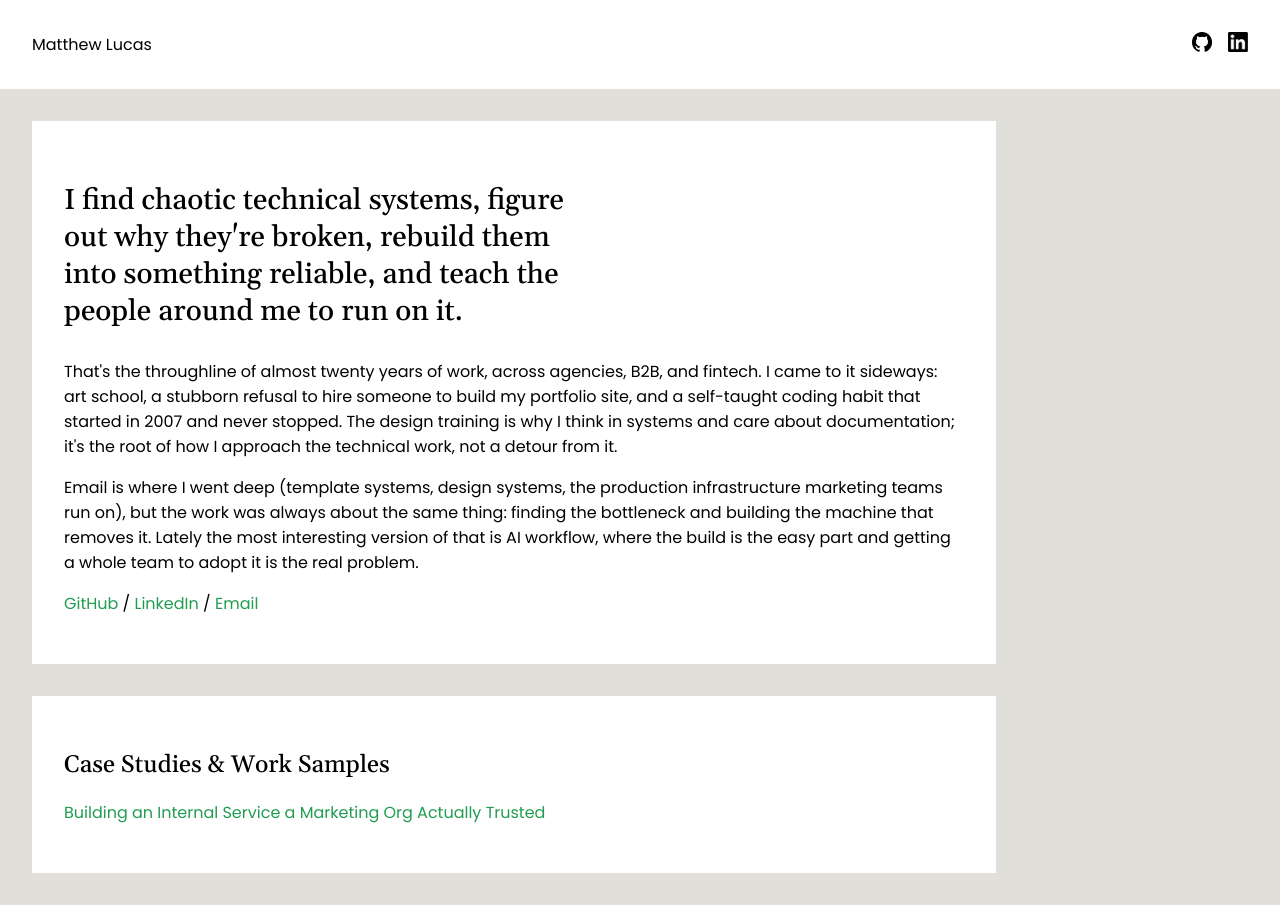
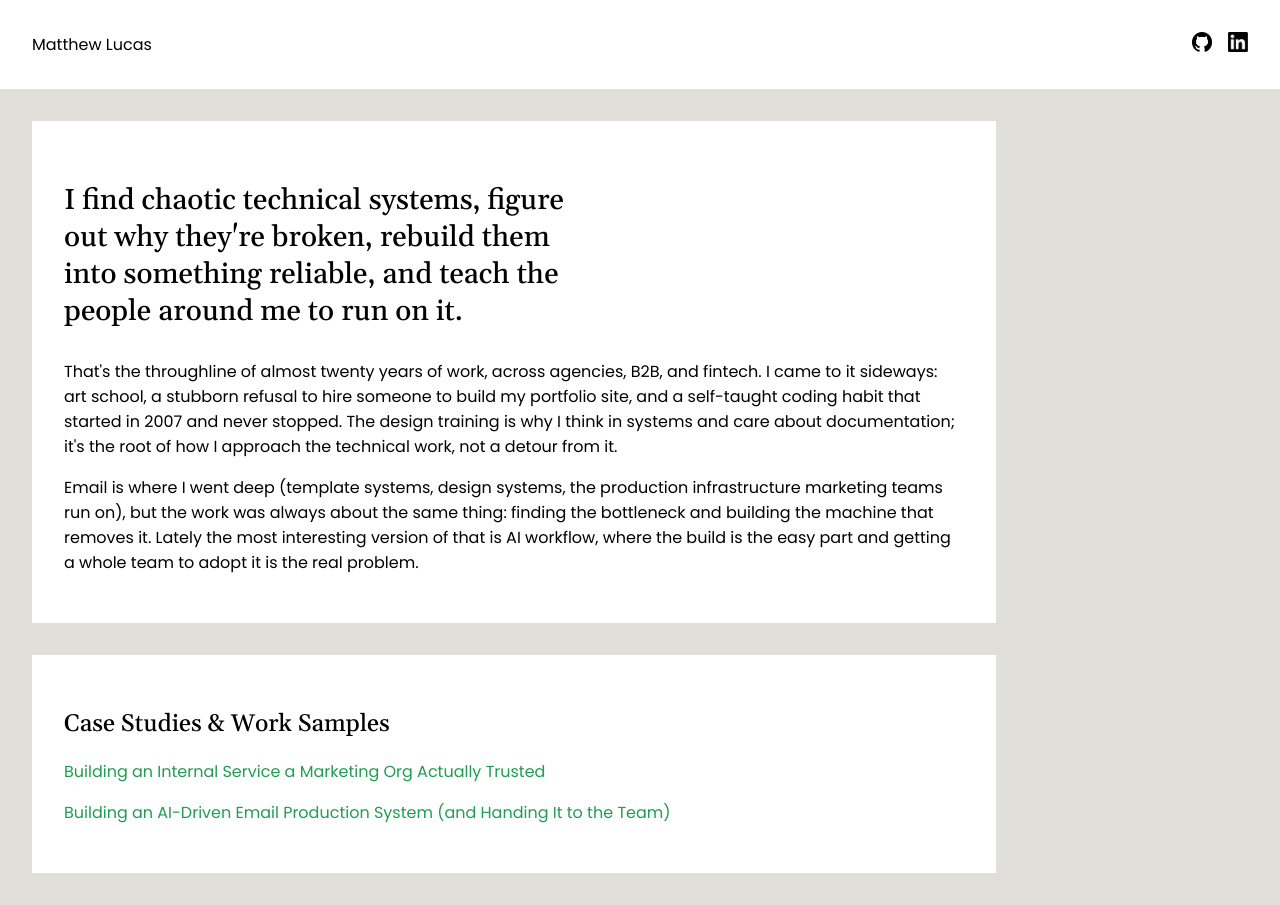
Before and after one commit to mattdavidlucas/mattdavidlucas.github.io, a Jekyll site: the page built from index.html, in a window 1280 px wide. Built offline with Jekyll 4.4.1, drawn with Linux system fonts in a browser that asks for light colours.

Commit message:
Set up new AI page; small clean ups.

```diff
--- a/_data/samples.json
+++ b/_data/samples.json
@@ -3,6 +3,10 @@
     {
       "title": "Building an Internal Service a Marketing Org Actually Trusted",
       "url": "building-an-internal-marketing-service"
+    },
+    {
+      "title": "Building an AI-Driven Email Production System (and Handing It to the Team)",
+      "url": "ai-driven-production-system"
     }
   ]
 }
--- /dev/null
+++ b/ai-driven-production-system.html
@@ -0,0 +1,127 @@
+---
+layout: default
+title: Building an AI-Driven Email Production System (and Handing It to the Team)
+---
+
+<article>
+<header>
+<small>Use Case</small>
+<h1>Building an AI-Driven Email Production System (and Handing It to the Team)</h1>
+<p>2025 – 2026</p>
+</header>
+
+<section>
+<h2>Intro</h2>
+
+<p>Here's a fact about my role at Credit Karma: producing a single marketing email was labor intensive, manual, and built for developers, not marketers.</p>
+
+<p>Emails were built in Handlebars.js and compiled through a Node-based build, with everything version-controlled in a GitHub repo that lived outside our marketing platform. Creating a new email meant branching in Git, hand-formatting campaign copy into individual Handlebars and JSON files, running a build command in Terminal, previewing in Chrome to catch broken links and rendering issues, fixing what broke, re-running the build, and finally sending the email into Litmus to kick off a review. Solid engineering practice. But it meant every routine email dragged someone (a marketer, or me on their behalf) through Terminal, Git, and a pull request just to get to the starting line.</p>
+
+<p>This is the story of how I took that process apart and rebuilt it with AI, and then handed the result to the people who needed it.</p>
+</section>
+
+<section>
+<h2>A head start on the mindset</h2>
+
+<p>Long before AI showed up, I had the instinct for this. Early in my career, an engineer mentored me on the importance of shell scripting and a well-built <code>.bash_profile</code> (to him, a good bash profile was a crowning achievement, a file to brag about; his idea of fun was converting Windows laptops to Linux machines). So when I landed in this manual workflow, my first move was to script the repetitive parts away. Those early scripts were basic, but they saved real time, and they set the pattern for everything that came after: find the repetitive part, automate it, and get the attention back on the work that actually matters.</p>
+
+<p>Then AI was made available to all employees, and I suddenly had a lot more to work with. I was skeptical at first. I started with our in-house GenAI platform, which was kind of good, and then we got access to Google Gemini Enterprise, which is where it started getting real.</p>
+
+<p>What follows is the progression, broken into levels, sort of like a video game. Each level made the system more capable, and less dependent on me.</p>
+</section>
+
+<img src="" alt="">
+
+<section>
+<h2>Level 1: Google Gemini Enterprise</h2>
+
+<p>To kick the tires, I started basic: I used Gemini only for creating VS Code snippets (this was pre-Cursor). Building snippets used to be tedious. I'd actually made a snippet to create snippets, but with Gemini I built a Gem instead, and all I had to do was paste in a block of code and it would format it and hand back a finished snippet. I ended up creating snippets for every piece of template code in our repo, about 200 in total, and I did the whole thing (I think) in an afternoon. The snippets, paired with my shell scripts, cleared a lot of friction and gave me a real sense of flow.</p>
+
+<p>But I wanted to see if I could do more, so I started working with Gemini's Coding Partner Gem on my existing shell scripts. I gave it what I had, outlined my ideal workflow, and let it go. What came back was pretty good (probably 80% of the way there), so I ran several rounds of iteration and a lot of testing against my real workflow.</p>
+
+<p>The final result was a game changer at that pre-Cursor, pre-Claude Code level. My flow was mostly running shell scripts to format copy and reaching for snippets when something needed a custom layout. Here's what I built:</p>
+
+<p><strong><a href="https://github.com/mattdavidlucas/ai-for-email-templates/blob/main/level-01/gostarter.sh" target="_blank">gostarter.sh</a></strong>: Generates a net-new marketing email, with optional push message. It clones a standard boilerplate template and replaces placeholder campaign metadata with whatever I specified.</p>
+
+<p><strong><a href="https://github.com/mattdavidlucas/ai-for-email-templates/blob/main/level-01/goclone.sh" target="_blank">goclone.sh</a></strong>: Clones an existing marketing email or push message, and replaces the old campaign metadata with the new.</p>
+
+<p><strong><a href="https://github.com/mattdavidlucas/ai-for-email-templates/blob/main/level-01/gosplit.sh" target="_blank">gosplit.sh</a></strong>: Splits a block of copy into individual, numbered <code>.hbs</code> files, used for creative experiments.</p>
+
+<p><strong><a href="https://github.com/mattdavidlucas/ai-for-email-templates/blob/main/level-01/goreplace.sh" target="_blank">goreplace.sh</a></strong>: Finds and replaces text across a campaign directory. Fairly trivial (an IDE does the same thing), but surprisingly handy at times.</p>
+
+<p><strong><a href="https://github.com/mattdavidlucas/ai-for-email-templates/blob/main/level-01/litmus-qa.sh" target="_blank">litmus-qa.sh</a></strong>: The one I truly loved. It uses the Mailgun <code>messages</code> endpoint to send the built HTML to Litmus, which simultaneously creates a Litmus test and posts it to Slack through the Litmus/Slack integration. Finally, I didn't have to leave my IDE to kick off a test.</p>
+
+<p>This was the new workflow: shell scripts, snippets, and a bash profile I could be proud of. Then a couple of engineering colleagues told me to check out Cursor.</p>
+</section>
+
+<img src="" alt="">
+
+<section>
+<h2>Level 2: Cursor</h2>
+
+<p>Cursor changed how I worked, and how I thought about the work. This was before agent skills had really landed, so the features I leaned on were:</p>
+
+<ul>
+  <li><strong>Tab:</strong> After a few weeks it could anticipate what I'd write next, which basically retired my snippets.</li>
+  <li><strong>Rules:</strong> A ruleset scoped to the specific work I was doing.</li>
+  <li><strong>Commands:</strong> A precursor to agent skills that ran as slash commands for specific tasks.</li>
+  <li><strong>Plan Mode:</strong> What I used for large bulk audits across templates, and for coding new components.</li>
+  <li><strong>MCP:</strong> When Figma released their MCP for Cursor, I connected it immediately. Paired with Plan Mode, the time savings were significant. Examples of the generated code are here.</li>
+</ul>
+
+<h3>Rules</h3>
+
+<p><strong><a href="https://github.com/mattdavidlucas/ai-for-email-templates/blob/main/level-02/rule-marketing_template_best_practices.md" target="_blank">rule-marketing_template_best_practices.md</a></strong>: My rule for marketing emails; a high-level set of do's and don'ts.</p>
+
+<h3>Commands</h3>
+
+<p><strong><a href="https://github.com/mattdavidlucas/ai-for-email-templates/blob/main/level-02/command-cleanup_html.md" target="_blank">command-cleanup_html.md</a></strong>, <strong><a href="https://github.com/mattdavidlucas/ai-for-email-templates/blob/main/level-02/command-cleanup_text.md" target="_blank">command-cleanup_text.md</a></strong>, <strong><a href="https://github.com/mattdavidlucas/ai-for-email-templates/blob/main/level-02/command-json_array.md" target="_blank">command-json_array.md</a></strong>: Utility commands for formatting. Over time, Tab made most of them redundant, but they were handy for one-off jobs.</p>
+
+<p><strong><a href="https://github.com/mattdavidlucas/ai-for-email-templates/blob/main/level-02/command-parity_test.md">command-parity_test.md</a></strong>: Ran our build command inside an interactive Terminal in Cursor's chat, so when the build threw errors I could work through them with the agent right there.</p>
+
+<p><strong><a href="https://github.com/mattdavidlucas/ai-for-email-templates/blob/main/level-02/command-qa.md" target="_blank">command-qa.md</a></strong>: A simple but effective command for QA'ing marketing emails.</p>
+
+<p><strong><a href="https://github.com/mattdavidlucas/ai-for-email-templates/blob/main/level-02/command-template_builder.md" target="_blank">command-template_builder.md</a></strong>: The star of the show, and the one that yielded the best results. After a lot of iteration and a few failed attempts, this was the workflow that could ingest a Google Doc, design specs, and campaign metadata, then output fully coded marketing emails (in our required Handlebars.js and JSON formats) with 90 to 95% accuracy. All of a sudden I was generating emails and push messages in under 20 minutes, and for something simple, in 8 minutes or less.</p>
+
+<p><strong>One important note about this work:</strong> the template builder was a collaborative effort, and the way it came together says something. A colleague had taken the first swing, building a version as a Gemini Gem and vibe coding a React app with a front-end UI; ambitious, but it didn't deliver consistent, usable results. A data engineer built another version for Cursor, but since he wasn't close to the actual workflow or the daily pain points of email production, it didn't produce reliable results either. When I took my turn, the difference wasn't engineering horsepower. It was that I brought the real workflow, the standards, and every pain point I'd hit personally, and that's what made it work.</p>
+</section>
+
+<img src="" alt="">
+
+<section>
+<h2>Level 3: Claude Code and Agent Skills</h2>
+
+<p>After using Cursor (and falling for it) for a few months, I got access to Claude Code right as agent skills were taking off, so I started digging into both. Reading the specs, it was clear agent skills were a lot more powerful than Cursor commands, and that Claude Code was powerful well beyond converting my existing work.</p>
+
+<p>I used it for two things at once. First, to draft, iterate, and convert my Cursor commands into proper agent skills, each one carrying much more context than the commands had. Second, for actual engineering: I used it to quickly build an <strong><a href="https://github.com/mattdavidlucas/ai-for-email-templates/tree/main/level-03/ck-airtable-mcp" target="_blank">Airtable MCP</a></strong> (we tracked email template requests in Airtable) so I could pull request details directly into an agent chat. Pair that with my new skills, a Google Drive MCP, and Figma's MCP, and all of a sudden the workflow was agentic.</p>
+
+<p>Here's what I built:</p>
+
+<p><strong><a href="https://github.com/mattdavidlucas/ai-for-email-templates/blob/main/level-03/template-builder/SKILL.md" target="_blank">template-builder</a></strong>: The agent-skill version of my Cursor <code>template_builder</code> command, but with far more context. Using references and scripts directories, I gave the agent as much understanding of our build process and standards as I could, so it could generate highly accurate emails and push messages.</p>
+
+<p><strong><a href="https://github.com/mattdavidlucas/ai-for-email-templates/blob/main/level-03/template-qa/SKILL.md" target="_blank">template-QA</a></strong>: The skill version of my <code>qa</code> command, again with much more background on what it actually means to QA a marketing email against a high bar for customer experience.</p>
+
+<p><strong><a href="https://github.com/mattdavidlucas/ai-for-email-templates/blob/main/level-03/run-parity/SKILL.md" target="_blank">run-parity</a></strong>: A simple skill to run our build command.</p>
+
+<p><strong><a href="https://github.com/mattdavidlucas/ai-for-email-templates/blob/main/level-03/email-design-to-template/SKILL.md" target="_blank">email-design-to-template</a></strong>: This was supposed to be the crowning achievement (famous last words). It was never finished. The idea was to translate our Figma email design system into Markdown and image assets, pair that with repo documentation mapping components to their Figma counterparts, and let a user drop a PNG of an exported design into an agent chat and ask it to build the email. Early testing was extremely promising. I ran out of runway when I left.</p>
+
+<p>The part that mattered most wasn't the tooling, though. It was who started using it. Before I left, a non-technical marketer running an early version of the skills posted this in Slack:</p>
+
+<blockquote><p>&ldquo;Just want to give a shoutout and thank you...for developing these skills! It built 4 net new emails using <code>template-builder</code> in 10 minutes which would normally take at least a couple of hours of manual work. This will help so much with velocity.&rdquo;</p></blockquote>
+
+<p>That was a feather in my cap. The whole point of building the machine was to put it in someone else's hands, and here was proof it worked for someone who'd never touch Terminal.</p>
+</section>
+
+<section>
+<h2>What I take from it</h2>
+
+<p>By the time I left, builds that used to take 60 to 90 minutes were running in around 18 to 20, a 70% reduction, with no engineering support required. But the build time isn't the part I'm proudest of.</p>
+
+<p>For years I'd struggled to get engineering attention for better email tooling; it was never anyone's priority but mine. AI changed that equation. It let me build the tooling I'd been asking for myself, and once it worked, that same work finally caught the engineering team's attention, the support I could never get before. More importantly, I could share it. I went from automating my own workflow to handing other teams something they could run without me, and without code.</p>
+
+<p>That's the throughline of this whole project, and honestly most of my work: find the bottleneck, build the system that removes it, and teach the people around me to run on it.</p>
+</section>
+
+</article>
+
+{% include footer.html %}
--- a/assets/style.css
+++ b/assets/style.css
@@ -4,6 +4,8 @@
   --surface: #fff;
   --page-bg: #E1DFD9;
   --content-width: 900px;
+  --font-body: "Poppins", sans-serif;
+  --font-display: "Gelasio", serif;
 }
 
 html {
@@ -11,7 +13,7 @@
 }
 
 body {
-  font-family: "Poppins", sans-serif;
+  font-family: var(--font-body);
   font-weight: 400;
   font-style: normal;
   margin: 0;
@@ -19,7 +21,7 @@
 }
 
 h1, h2 {
-  font-family: "Gelasio", serif;
+  font-family: var(--font-display);
   font-weight: 500;
   font-style: normal;
 }
@@ -43,6 +45,28 @@
   padding: 0;
 }
 
+blockquote {
+  border-left: 5px solid var(--page-bg);
+  margin: 2rem 0 2rem;
+  padding-left: 2rem;
+}
+
+blockquote p {
+  font-family: var(--font-display);
+  font-size: 1.1rem;
+  font-style: italic;
+  line-height: 1.4rem;
+}
+
+code {
+  background-color: #e8e8e8;
+  border-radius: 5px;
+  display: inline-block;
+  font-size: 1rem;
+  font-weight: 700;
+  padding: 0.2rem;
+}
+
 .site-case-studies li {
   margin-bottom: 1rem;
 }
@@ -61,8 +85,11 @@
   outline-offset: 2px;
 }
 
+header, section, footer {
+  background-color: var(--surface);
+}
+
 header, section {
-  background-color: var(--surface);
   margin: 1rem;
   padding: 1.4rem;
 }
@@ -85,12 +112,10 @@
 
 .site-nav, footer {
   margin: 0;
-  max-width: 100%;
 }
 
 .site-nav a {
   color: black;
-  text-decoration: none;
 }
 
 .site-nav a:hover {
@@ -116,7 +141,7 @@
 
 nav ul {
   list-style-type: none;
-  float: right;
+  justify-content: flex-end;
   margin: 0;
   padding: 0;
 }
@@ -128,7 +153,6 @@
 }
 
 footer {
-  background-color: var(--surface);
   padding: 2rem;
 }
 
--- a/building-an-internal-marketing-service.html
+++ b/building-an-internal-marketing-service.html
@@ -75,7 +75,7 @@
 
 <p><strong>The result:</strong> builds that used to take an hour or more now took around 18 to 20 minutes. A 70% reduction. Faster turnaround for marketers, more capacity for the team.</p>
 
-<p>Read more about the process <a href="" target="_blank">here</a>.</p>
+<p>Read more about the process <a href="ai-driven-production-system" target="_blank">here</a>.</p>
 
 <h2>The Outcome</h2>
 
--- a/index.html
+++ b/index.html
@@ -9,8 +9,6 @@
     <p>That's the throughline of almost twenty years of work, across agencies, B2B, and fintech. I came to it sideways: art school, a stubborn refusal to hire someone to build my portfolio site, and a self-taught coding habit that started in 2007 and never stopped. The design training is why I think in systems and care about documentation; it's the root of how I approach the technical work, not a detour from it.</p>
 
     <p>Email is where I went deep (template systems, design systems, the production infrastructure marketing teams run on), but the work was always about the same thing: finding the bottleneck and building the machine that removes it. Lately the most interesting version of that is AI workflow, where the build is the easy part and getting a whole team to adopt it is the real problem.</p>
-
-    <p><a href="" target="_blank">GitHub</a> / <a href="" target="_blank">LinkedIn</a> / <a href="" target="_blank">Email</a></p>
   </section>
 </article>
 
```
